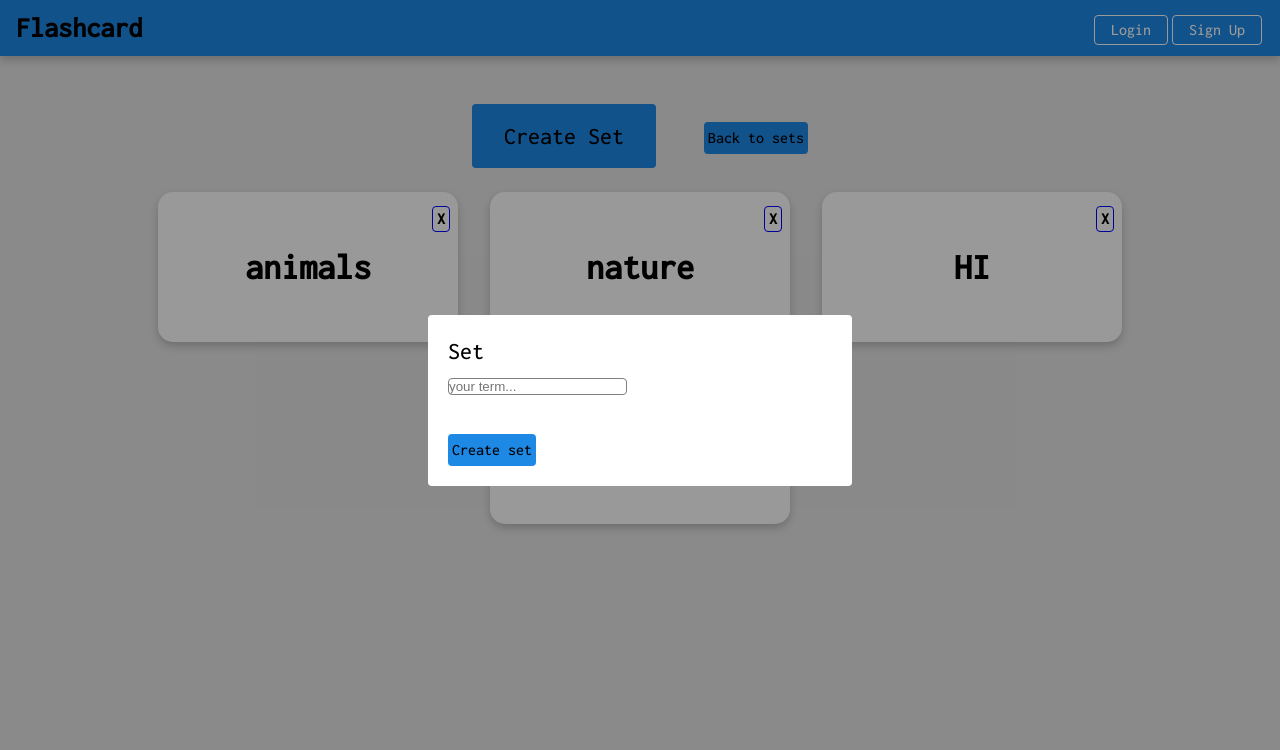
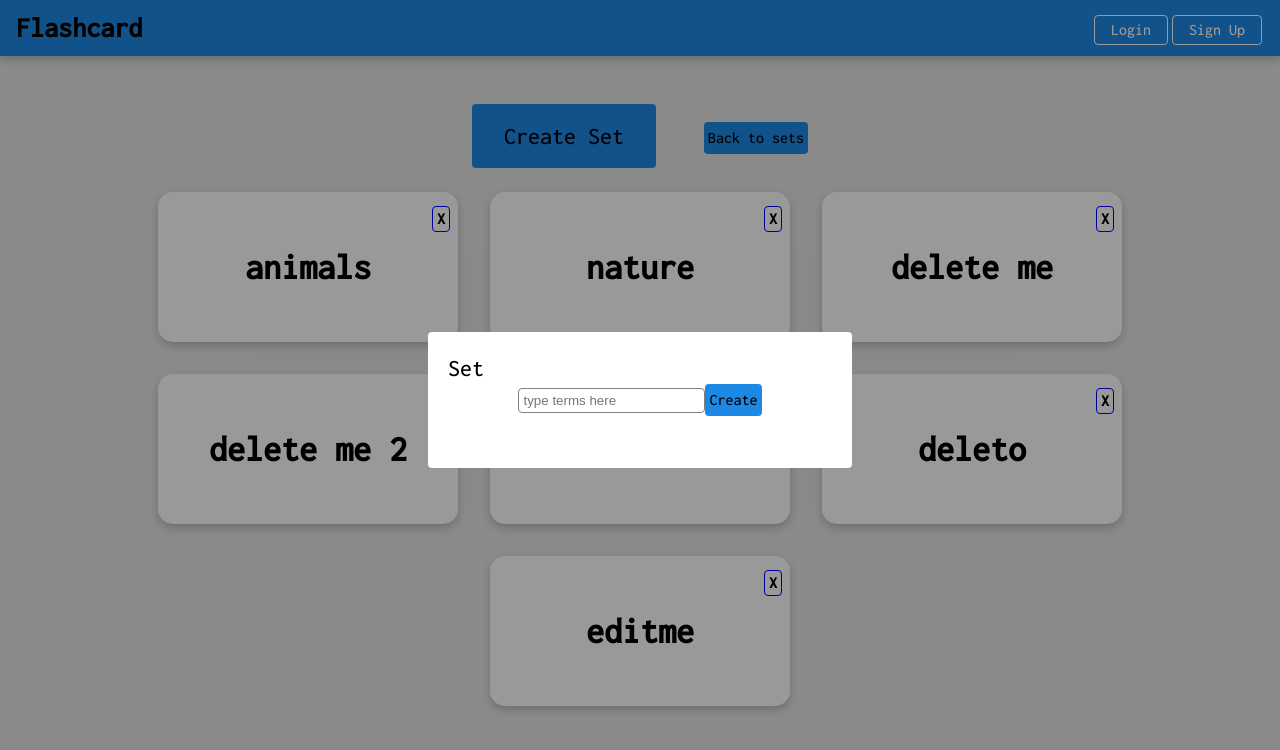
Before and after one commit to edisonslamp/flashcard, a React (Vite) app: page / in a window 1280 px wide. Both pictures are taken after a click on the button "Create Set". Shown: the top 750 px of the page. Built offline with nearby package versions, Linux system fonts and the light colour scheme; data requests are answered from the project's data file; a web font is replaced by a local one.

Commit message:
minor changes

```diff
--- a/json-server/db.json
+++ b/json-server/db.json
@@ -53,13 +53,28 @@
       ]
     },
     {
-      "id": "56d23a02-5f99-45b2-9be6-ad070bc874e4",
-      "title": "HI",
+      "id": "bc2628bc-ae68-470e-830e-ea6e67622f21",
+      "title": "delete me",
       "cards": []
     },
     {
-      "id": "317e4197-748f-4caf-85b6-56d21900aa8a",
+      "id": "9c11ca4d-46ab-4693-9d01-d39ad6827232",
+      "title": "delete me 2",
+      "cards": []
+    },
+    {
+      "id": "f92ea5ff-9d9c-4116-9a54-f149391faf31",
       "title": "delete me",
+      "cards": []
+    },
+    {
+      "id": "83f30b46-0b18-4412-b96f-6a9aed882767",
+      "title": "deleto",
+      "cards": []
+    },
+    {
+      "id": "2c936a20-03ce-43b3-ae92-226929bcee8f",
+      "title": "editme",
       "cards": []
     }
   ]
--- a/src/features/CardList/ui/CardList.tsx
+++ b/src/features/CardList/ui/CardList.tsx
@@ -29,7 +29,7 @@ export const CardList = () => {
                     ))}
                 </ul>
             ) : (
-                <FlashCard term="Create your first cardset" />
+                <FlashCard id={""} term="Create your first cardset" />
             )}
         </div>
     );
--- a/src/features/CardSetList/ui/CardSetList.tsx
+++ b/src/features/CardSetList/ui/CardSetList.tsx
@@ -1,23 +1,18 @@
-import { useCallback, useEffect, useState } from "react";
+import { FC } from "react";
 import { Link } from "react-router-dom";
 import { FlashCard, Set } from "src/entities/Flashcard";
-import { deleteSet, getSet } from "src/shared/lib";
+import { deleteSet } from "src/shared/lib";
 import cls from "./CardSetList.module.scss";
 
-export const CardSetList = () => {
-    const [cardSet, setCardSet] = useState<Set[] | undefined>([]);
+interface CardSet {
+    cardSet?: Set[];
+}
 
-    const handleOnCloseCard = useCallback(
-        async (e: React.MouseEvent, id: string) => {
-            e.preventDefault();
-            await deleteSet(id);
-        },
-        [],
-    );
-
-    useEffect(() => {
-        getSet().then(setCardSet);
-    }, []);
+export const CardSetList: FC<CardSet> = ({ cardSet }) => {
+    const handleOnCloseCard = async (e: React.MouseEvent, id: string) => {
+        e.preventDefault();
+        await deleteSet(id);
+    };
 
     return (
         <div className={cls.cardSetList}>
--- a/src/features/CreateSetCard/ui/CreateSetCard.tsx
+++ b/src/features/CreateSetCard/ui/CreateSetCard.tsx
@@ -1,25 +1,26 @@
-import { FC, FormEvent, useState } from "react";
+import { FC, FormEvent, useRef } from "react";
 import { Set } from "src/entities/Flashcard";
 import { addSet, classNames } from "src/shared/lib";
-import { Button, SizeButton } from "src/shared/ui";
+import { Input } from "src/shared/ui";
 import { v4 as uuidv4 } from "uuid";
 import cls from "./CreateCard.module.scss";
 
 interface CreateCardProps {
     className?: string;
-    onClose?: () => void;
+    onClose: () => void;
 }
 export const CreateCard: FC<CreateCardProps> = ({ className, onClose }) => {
-    const [title, setTitle] = useState<string>("");
-    // const [body, setDefinition] = useState<string>("");
+    const title = useRef<string>("");
 
     const handleSubmit = async (e: FormEvent<HTMLFormElement>) => {
         e.preventDefault();
+        const setCard: Set = { id: uuidv4(), title: title.current, cards: [] };
+        const res = await addSet(setCard);
+        return res;
+    };
 
-        const setCard: Set = { id: uuidv4(), title, cards: [] };
-        addSet(setCard);
-
-        setTitle("");
+    const handleOnChange = (e: React.ChangeEvent<HTMLInputElement>) => {
+        title.current = e.currentTarget.value;
     };
 
     return (
@@ -27,30 +28,14 @@ export const CreateCard: FC<CreateCardProps> = ({ className, onClose }) => {
             <form onSubmit={handleSubmit} className="#myform">
                 <label id="card-form">Set</label>
                 <br />
-                <input
-                    type="text"
-                    id="term"
-                    name="term"
-                    placeholder="your term..."
-                    onChange={(e) => setTitle(e.target.value)}
-                    value={title}
+
+                <Input
+                    className=""
+                    placeholder="type terms here"
+                    onChange={handleOnChange}
+                    onClick={onClose}
                 />
                 <br />
-
-                {/* <label htmlFor="definition">Definition</label>
-                <br />
-                <textarea
-                    id="definition"
-                    name="definition"
-                    placeholder="your definition..."
-                    onChange={(e) => setDefinition(e.target.value)}
-                    value={definition}
-                /> */}
-                <br />
-
-                <Button type="submit" size={SizeButton.M} onClick={onClose}>
-                    Create set
-                </Button>
             </form>
         </div>
     );
--- a/src/pages/MainPage/ui/MainPage.tsx
+++ b/src/pages/MainPage/ui/MainPage.tsx
@@ -1,9 +1,30 @@
+import { useEffect, useState } from "react";
+import { Set } from "src/entities/Flashcard";
+import { CreateCard } from "src/features/CreateSetCard";
+import { getSet } from "src/shared/lib";
+import { Modal } from "src/shared/ui";
 import { CardSet } from "src/widgets/CardSet";
 
 export const MainPage = () => {
+    const [isModalOpen, setIsModalOpen] = useState<boolean>(false);
+    const [cardSet, setCardSet] = useState<Set[]>([]);
+
+    const handleClose = () => {
+        setIsModalOpen((prev) => !prev);
+    };
+
+    useEffect(() => {
+        getSet().then((cards: any) => {
+            setCardSet(cards);
+        });
+    }, []);
+
     return (
         <div className="main-page">
-            <CardSet />
+            <Modal isOpen={isModalOpen} handleClose={handleClose}>
+                <CreateCard onClose={handleClose} />
+            </Modal>
+            <CardSet handleClose={handleClose} cardSet={cardSet} />
         </div>
     );
 };
--- /dev/null
+++ b/src/shared/ui/Input/Input.module.scss
@@ -0,0 +1,9 @@
+.input_container {
+    display: flex;
+    align-items: center;
+    justify-content: center;
+
+    input {
+        padding: 0.25rem;
+    }
+}
--- /dev/null
+++ b/src/shared/ui/Input/Input.tsx
@@ -0,0 +1,32 @@
+import { FC, InputHTMLAttributes, useRef } from "react";
+import { classNames } from "src/shared/lib";
+import { Button, SizeButton } from "../Button/Button";
+import cls from "./Input.module.scss";
+
+interface InputProps extends InputHTMLAttributes<HTMLInputElement> {
+    className: string;
+    onClick: () => void;
+}
+export const Input: FC<InputProps> = ({
+    className,
+    onClick,
+    ...otherProps
+}) => {
+    const title = useRef<string>("");
+    const handleChange = (e: React.ChangeEvent<HTMLInputElement>) => {
+        title.current = e.currentTarget.value;
+    };
+
+    return (
+        <div className={classNames(cls.input_container, {}, [className])}>
+            <input
+                className={classNames(cls.Input, {}, [className])}
+                onChange={handleChange}
+                {...otherProps}
+            />
+            <Button size={SizeButton.M} onClick={onClick}>
+                Create
+            </Button>
+        </div>
+    );
+};
--- a/src/shared/ui/Modal/Modal.tsx
+++ b/src/shared/ui/Modal/Modal.tsx
@@ -4,16 +4,16 @@ import cls from "./Modal.module.scss";
 
 interface ModalProps {
     className?: string;
+    children?: ReactNode;
     isOpen: boolean;
-    children?: ReactNode;
-    onClose: () => void;
+    handleClose?: () => void;
 }
 
 export const Modal: FC<ModalProps> = ({
     className,
+    children,
     isOpen,
-    onClose,
-    children,
+    handleClose,
 }) => {
     const onContentClick = (e: React.MouseEvent) => {
         e.stopPropagation();
@@ -27,7 +27,7 @@ export const Modal: FC<ModalProps> = ({
         <div className={classNames(cls.Modal, mods, [className as string])}>
             <div
                 className={classNames(cls.overlay, {}, [className as string])}
-                onClick={onClose}
+                onClick={handleClose}
             >
                 <div className={cls.content} onClick={onContentClick}>
                     {children}
--- a/src/shared/ui/index.ts
+++ b/src/shared/ui/index.ts
@@ -1,2 +1,3 @@
 export { Button, SizeButton } from "./Button/Button";
+export { Input } from "./Input/Input";
 export { Modal } from "./Modal/Modal";
--- a/src/widgets/CardSet/ui/CardSet.tsx
+++ b/src/widgets/CardSet/ui/CardSet.tsx
@@ -1,22 +1,18 @@
-import { useState } from "react";
+import { FC } from "react";
 import { Link } from "react-router-dom";
-import { CreateCard } from "src/features/CreateSetCard";
-import { Button, Modal, SizeButton } from "src/shared/ui";
+import { Set } from "src/entities/Flashcard";
+import { Button, SizeButton } from "src/shared/ui";
 import { CardSetList } from "src/widgets";
 import cls from "./CardSet.module.scss";
 
-export const CardSet = () => {
-    const [isCardSetOpen, setIsCardSetOpen] = useState(false);
+interface CardSetProps {
+    handleClose: () => void;
+    cardSet: Set[];
+}
 
-    const handleClose = () => {
-        setIsCardSetOpen((prev) => !prev);
-    };
-
+export const CardSet: FC<CardSetProps> = ({ handleClose, cardSet }) => {
     return (
         <div className="card-set">
-            <Modal isOpen={isCardSetOpen} onClose={handleClose}>
-                <CreateCard onClose={handleClose} />
-            </Modal>
             <div className={cls.cardLayout}>
                 <div className={cls.createSetBtn}>
                     <div className={cls.createBtn}>
@@ -37,7 +33,7 @@ export const CardSet = () => {
                         </Link>
                     </div>
                 </div>
-                <CardSetList />
+                <CardSetList cardSet={cardSet} />
             </div>
         </div>
     );
--- a/src/widgets/index.ts
+++ b/src/widgets/index.ts
@@ -1,2 +1,2 @@
-export { CardSetList } from "../features/CardSetList/ui/CardSetList";
+export { CardSetList } from "../features/CardSetList";
 export { Navbar } from "./Navbar/ui/Navbar";
```
